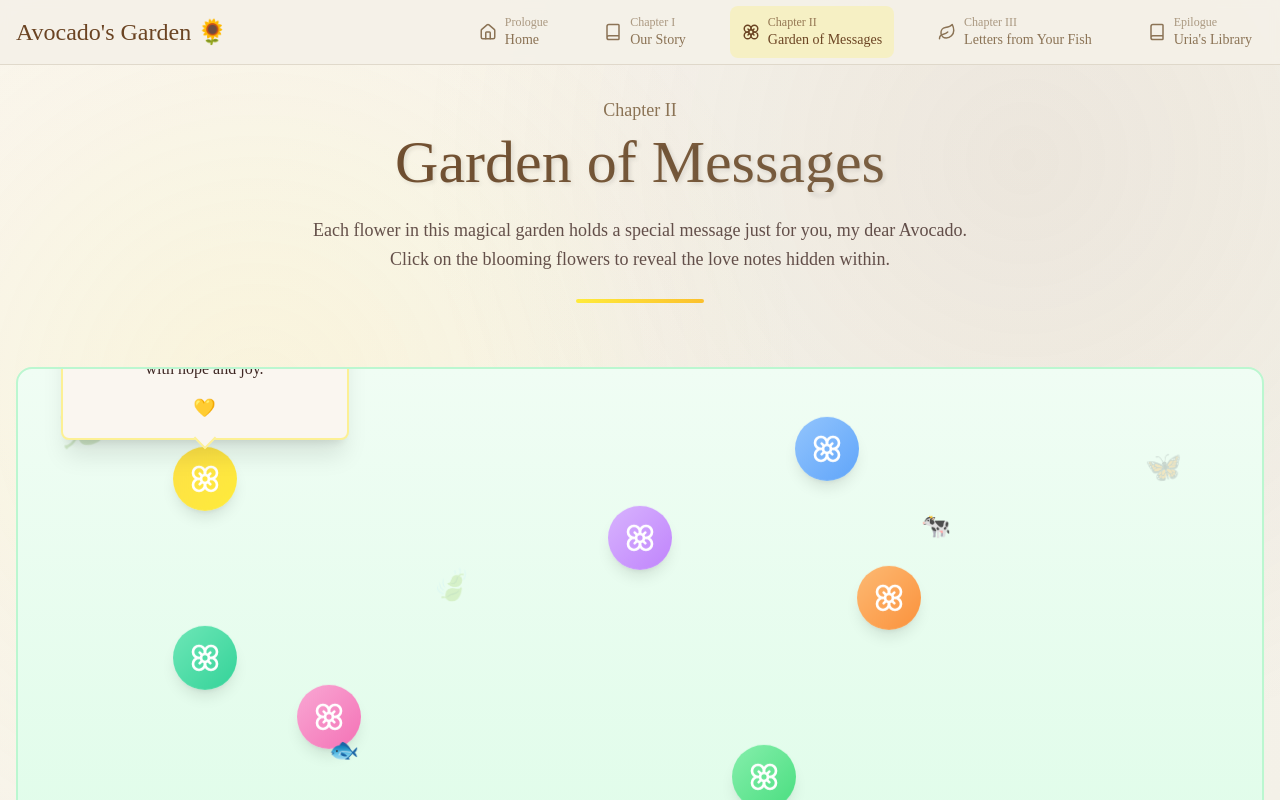
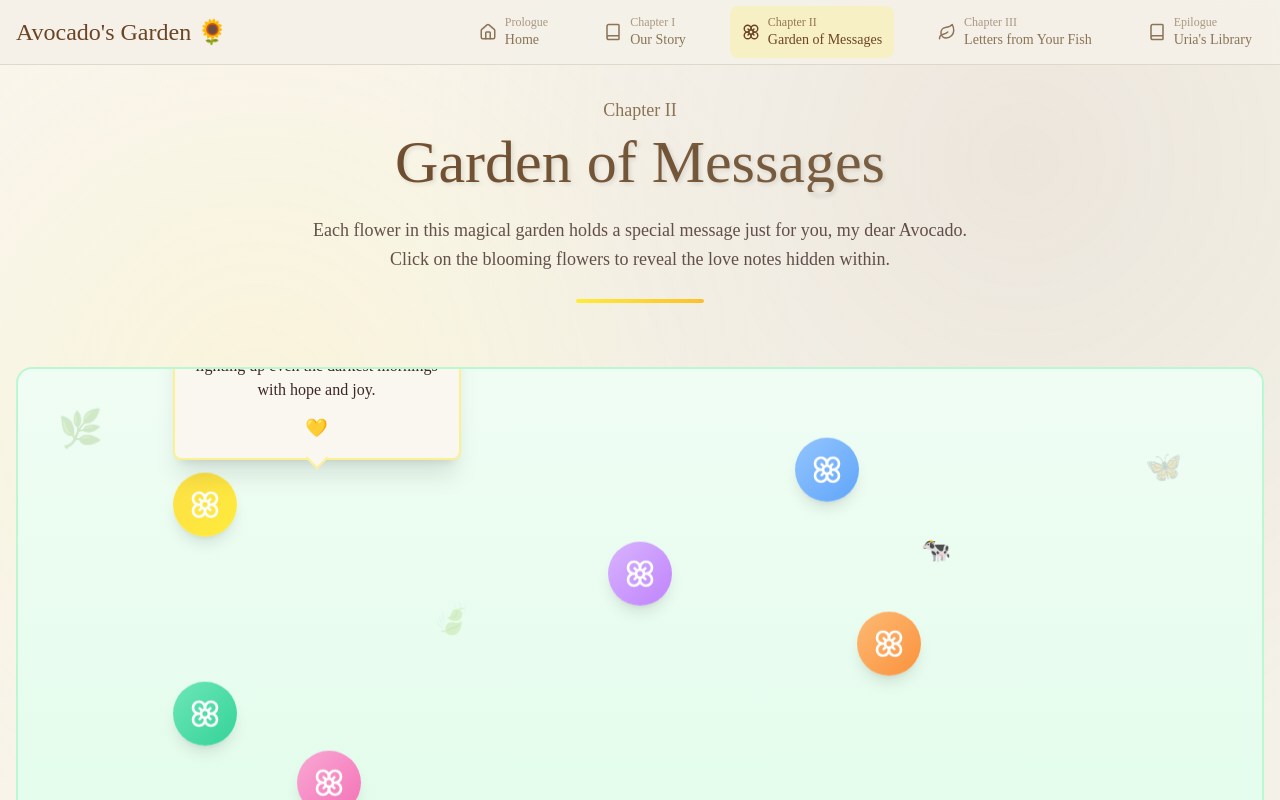
Before and after one commit to HananAmir3210/avocado-garden-tales, a React (Vite) app: page /garden-of-messages in a window 1280 px wide. Both pictures are taken after a click on the element 204 px from the left and 487 px from the top of the page. Shown: the top 800 px of the page. Built offline with nearby package versions, Linux system fonts and the light colour scheme.

Commit message:
Fix: UI issue in Garden of Messages
Fixed a UI issue in the Garden of Messages page.

```diff
--- a/src/pages/GardenOfMessages.tsx
+++ b/src/pages/GardenOfMessages.tsx
@@ -58,6 +58,29 @@ const GardenOfMessages = () => {
     }
   ];
 
+  const getPopupPosition = (flowerId: number, flowerPosition: any) => {
+    // Adjust popup position based on flower location to prevent cutoff
+    const left = parseFloat(flowerPosition.left);
+    const top = parseFloat(flowerPosition.top);
+
+    let popupClass = "absolute bottom-20 left-1/2 transform -translate-x-1/2";
+
+    // If flower is on the right side, position popup to the left
+    if (left > 60) {
+      popupClass = "absolute bottom-20 right-0 transform translate-x-0";
+    }
+    // If flower is on the left side, position popup to the right
+    else if (left < 30) {
+      popupClass = "absolute bottom-20 left-0 transform translate-x-0";
+    }
+    // If flower is at the bottom, position popup above
+    if (top > 70) {
+      popupClass = popupClass.replace("bottom-20", "top-20");
+    }
+
+    return popupClass;
+  };
+
   return (
     <div className="min-h-screen relative">
       <Navigation />
@@ -77,7 +100,7 @@ const GardenOfMessages = () => {
           </div>
 
           {/* Interactive Garden */}
-          <div className="relative min-h-[600px] bg-gradient-to-b from-green-50 to-green-100 rounded-2xl border-2 border-green-200 overflow-hidden">
+          <div className="relative min-h-[600px] md:min-h-[700px] bg-gradient-to-b from-green-50 to-green-100 rounded-2xl border-2 border-green-200 overflow-hidden">
             {/* Background garden elements */}
             <div className="absolute inset-0 opacity-20">
               <div className="absolute bottom-0 left-0 w-full h-32 bg-gradient-to-t from-green-200 to-transparent" />
@@ -91,21 +114,21 @@ const GardenOfMessages = () => {
             {messages.map((item) => (
               <div
                 key={item.id}
-                className="absolute transform -translate-x-1/2 -translate-y-1/2 cursor-pointer"
+                className="absolute transform -translate-x-1/2 -translate-y-1/2 cursor-pointer z-10"
                 style={item.position}
                 onClick={() => setOpenFlower(openFlower === item.id ? null : item.id)}
               >
                 <div className="relative">
                   {/* Flower */}
-                  <div className={`w-16 h-16 rounded-full bg-gradient-to-br ${item.color} shadow-lg hover:shadow-xl transition-all duration-300 transform hover:scale-110 ${openFlower === item.id ? 'scale-125' : ''} flex items-center justify-center animate-float`}>
-                    <Flower className="text-white w-8 h-8" />
+                  <div className={`w-12 h-12 md:w-16 md:h-16 rounded-full bg-gradient-to-br ${item.color} shadow-lg hover:shadow-xl transition-all duration-300 transform hover:scale-110 ${openFlower === item.id ? 'scale-125' : ''} flex items-center justify-center animate-float`}>
+                    <Flower className="text-white w-6 h-6 md:w-8 md:h-8" />
                   </div>
 
                   {/* Message Popup */}
                   {openFlower === item.id && (
-                    <div className="absolute bottom-20 left-1/2 transform -translate-x-1/2 w-72 bg-warm-cream border-2 border-sunflower/50 rounded-lg p-4 shadow-xl z-20 animate-scale-in">
+                    <div className={`${getPopupPosition(item.id, item.position)} w-64 md:w-72 bg-warm-cream border-2 border-sunflower/50 rounded-lg p-4 shadow-xl z-30 animate-scale-in`}>
                       <div className="absolute -bottom-2 left-1/2 transform -translate-x-1/2 w-4 h-4 bg-warm-cream border-r-2 border-b-2 border-sunflower/50 rotate-45" />
-                      <p className="font-handwritten text-coffee text-center leading-relaxed">
+                      <p className="font-handwritten text-coffee text-center leading-relaxed text-sm md:text-base">
                         {item.message}
                       </p>
                       <div className="text-center mt-3">
@@ -123,8 +146,8 @@ const GardenOfMessages = () => {
             </div>
 
             {/* Floating elements */}
-            <div className="absolute top-1/4 right-1/4 text-2xl animate-float" style={{ animationDelay: '1.5s' }}>🐄</div>
-            <div className="absolute bottom-1/3 left-1/4 text-2xl animate-float" style={{ animationDelay: '2.5s' }}>🐟</div>
+            <div className="absolute top-1/4 right-1/4 text-xl md:text-2xl animate-float" style={{ animationDelay: '1.5s' }}>🐄</div>
+            <div className="absolute bottom-1/3 left-1/4 text-xl md:text-2xl animate-float" style={{ animationDelay: '2.5s' }}>🐟</div>
           </div>
 
           {/* Instructions */}
```
